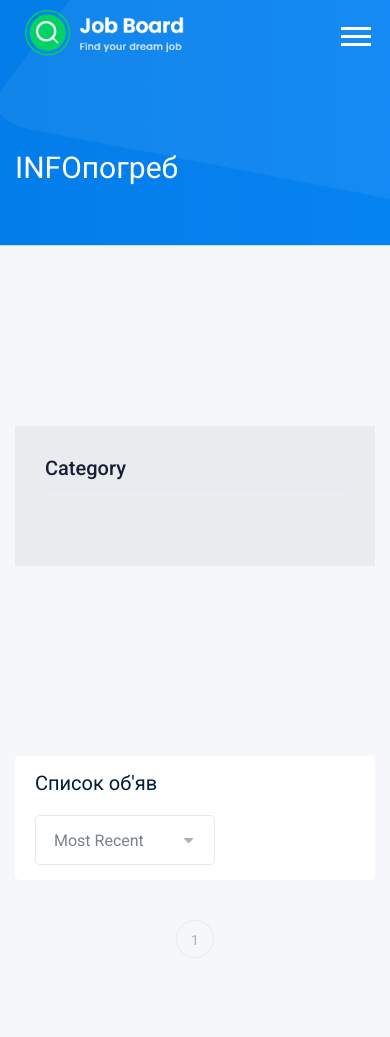
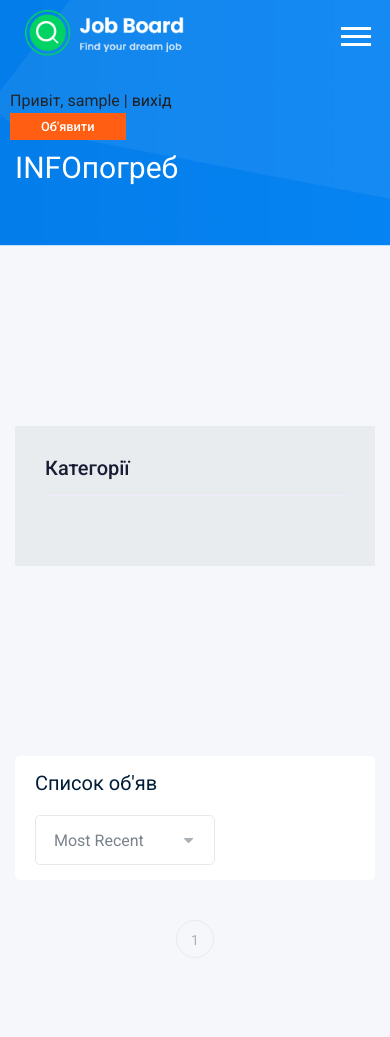
Before and after one commit to sinner885/infopogreb_project, a Django app: page /advert/ in a window 390 px wide. Shown: the top 1037 px of the page. Run offline with Django 4.2, Linux system fonts and the light colour scheme; the visitor is signed in with stand-in values (Sample User, id 1); data that the repository does not hold is empty; some libraries are stand-ins or nearby versions.

Commit message:
изменения в адапт. дизайне

```diff
--- a/infopogreb/advert/templates/advert/advert.html
+++ b/infopogreb/advert/templates/advert/advert.html
@@ -14,7 +14,7 @@
                 <div class="blog_right_sidebar">
                     <div class="blog_area section-padding">
                         <aside class="single_sidebar_widget post_category_widget">
-                            <h4 class="widget_title">Category</h4>
+                            <h4 class="widget_title">Категорії</h4>
                             <ul class="list cat-list">
                                 {%  for cat in cats %}
                                 <li>
--- a/infopogreb/advert/templates/advert/advert_new.html
+++ b/infopogreb/advert/templates/advert/advert_new.html
@@ -13,7 +13,7 @@
             <form method="post", enctype="multipart/form-data">
                 {% csrf_token %}
                 {{ form.as_p }}
-                <div class="d-none d-lg-block">
+                <div class="d-none d-block">
                 <button class="boxed-btn3" type="submit">Вперед</button>
                 </div>
             </form>
--- a/infopogreb/templates/base.html
+++ b/infopogreb/templates/base.html
@@ -82,22 +82,37 @@
                                 <div class="Appointment">
                                     <div class="phone_num d-none d-xl-block">
                                         {% if request.user.is_authenticated %}
-                                        <a>
-                                        Привіт, {{ user.username }} |
-                                        </a>  <a href="{% url 'logout' %}">Вихід</a>
+
+                                        <a>Привіт, {{ user.username }} |</a>
+                                        <a href="{% url 'logout' %}">вихід</a>
                                         {% else %}
                                         <a href="{% url 'register' %}">реєстрація</a> | <a href="{% url 'login' %}">вхід</a>
                                         {% endif %}
                                     </div>
-                                    {% if request.user.is_authenticated %}
-                                    <div class="d-none d-lg-block">
-                                        <a class="boxed-btn3" href="{% url 'advert_new' %}">Об'явити</a>
-                                    </div>
-                                    {% endif %}
+                                        {% if request.user.is_authenticated %}
+                                        <div class="d-none d-lg-block">
+                                            <a class="boxed-btn3" href="{% url 'advert_new' %}">Об'явити</a>
+                                         </div>
+                                        {% endif %}
                                 </div>
                             </div>
                             <div class="col-12">
-                                <div class="mobile_menu d-block d-lg-none"></div>
+                                <div class="mobile_menu d-block d-lg-none">
+                                    <div >
+                                        {% if request.user.is_authenticated %}
+
+                                        <a>Привіт, {{ user.username }} |</a>
+                                        <a href="{% url 'logout' %}">вихід</a>
+                                        {% else %}
+                                        <a href="{% url 'register' %}">реєстрація</a> | <a href="{% url 'login' %}">вхід</a>
+                                        {% endif %}
+                                    </div>
+                                        {% if request.user.is_authenticated %}
+                                        <div class="d-block">
+                                            <a class="genric-btn primary small" href="{% url 'advert_new' %}">Об'явити</a>
+                                         </div>
+                                        {% endif %}
+                                </div>
                             </div>
                         </div>
                     </div>
--- a/infopogreb/templates/login.html
+++ b/infopogreb/templates/login.html
@@ -23,7 +23,7 @@
             <form method="post">
                 {% csrf_token %}
                 {{ form.as_p }}
-                <div class="d-none d-lg-block">
+                <div class="d-none d-block">
                 <button class="boxed-btn3" type="submit">Вперед</button>
                 </div>
             </form>
--- a/infopogreb/templates/register.html
+++ b/infopogreb/templates/register.html
@@ -22,7 +22,7 @@
             <form method="post">
                 {% csrf_token %}
                 {{ form.as_p }}
-                <div class="d-none d-lg-block">
+                <div class="d-none d-block">
                 <button class="boxed-btn3" type="submit">Вперед</button>
                 </div>
             </form>
```
